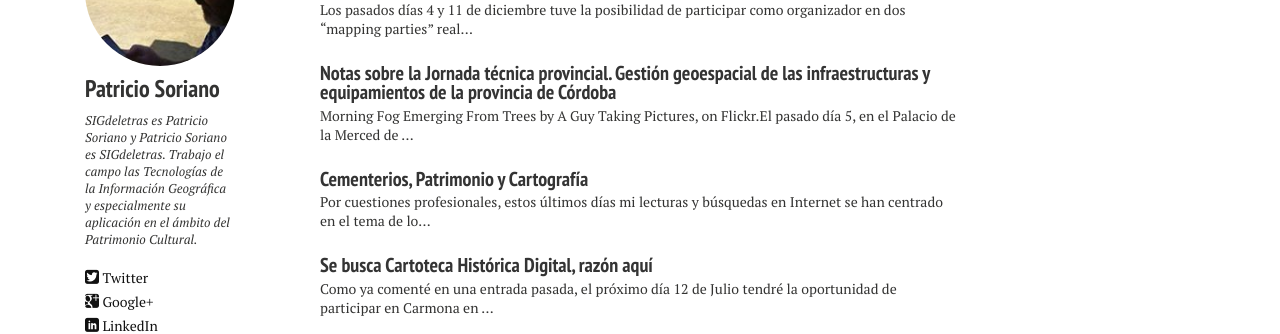
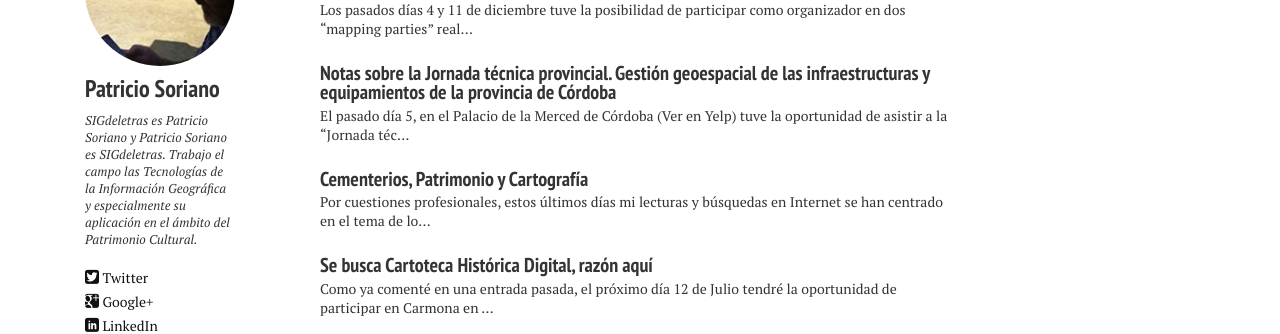
Before and after one commit to focks/minimal-1, a Jekyll site: the page built from index.md, in a window 1280 px wide. Shown: the part 509-843 px from the top of the page. Built offline with Jekyll 4.4.1, drawn with Linux system fonts in a browser that asks for light colours; nearby versions of some CDN libraries.

Commit message:
Update 2013-11-06-jornadas_sigeiel.md

```diff
--- a/_posts/2013-11-06-jornadas_sigeiel.md
+++ b/_posts/2013-11-06-jornadas_sigeiel.md
@@ -8,20 +8,13 @@ tags: [Jornadas, Diputación, SIG, EIEL, Córdoba]
 published: true
 comments: true
 ---
-<figure>
-	<a href="http://farm8.staticflickr.com/7351/9249099214_ca6d1c38cc.jpg"><img src="http://farm8.staticflickr.com/7351/9249099214_ca6d1c38cc.jpg"></a>
-
-	<figcaption><a href="http://www.flickr.com/photos/80901381@N04/7758832526/" title="Morning Fog Emerging From Trees by A Guy Taking Pictures, on Flickr">Morning Fog Emerging From Trees by A Guy Taking Pictures, on Flickr</a>.</figcaption>
-</figure>
-
-<iframe width="425" height="350" frameborder="0" scrolling="no" marginheight="0" marginwidth="0" src="http://www.openstreetmap.org/export/embed.html?bbox=-4.79078471660614%2C37.88825623923123%2C-4.788022041320801%2C37.88934639660949&amp;layer=mapnik" style="border: 1px solid black"></iframe>
-
 
 El pasado día 5, en el Palacio de la Merced de Córdoba (Ver en Yelp) tuve la oportunidad de asistir a la “Jornada técnica provincial. Gestión geoespacial de las infraestructuras y equipamientos de la provincia de Córdoba. Información geográfica 2.0” organizadas por Empresa Provincial de Informática (Eprinsa) y la Diputación de Córdoba. Al final de la (intensa) jornada  y tras escuchar, sin descanso, el conjunto de las presentaciones  vinculados al uso de la Información Geográfica en la gestión municipal, mi sensación fue la de haber aprovechado bien el día y estar presente en la difusión pública de un proyecto con magníficos visos de futuro.
 
 Conozco desde hace tiempo los trabajos vinculados a las Tecnologías de Información Geográfica que viene desarrollando la Diputación de Córdoba , que tiene su expresión pública en el Geoportal de esta administración (http://www.dipucordoba.es/geoportal). Desde esta web, se puede también acceder al conjunto de servicios OGC de visualización y descarga de datos que  se encuentran incluidos en el nodo autonómico de la IDEAndalucía y en la IDE nacional. Tras la sesión del martes, tengo la sensación que el proyecto ha dado un gran salto y por el número de servicios y organismos provinciales que poco a poco se van sumando  al uso de la Información Geográfica digital creo que tienen unas estupendas perspectivas.
 
-<a href="http://www.flickr.com/photos/115384326@N07/12120226615/" title="20131106_jornadaseprinsa2 por Patricio Soriano, en Flickr"><img src="http://farm4.staticflickr.com/3727/12120226615_beb3f9c876.jpg" width="500" height="323" alt="20131106_jornadaseprinsa2"></a>
+<a href="http://www.flickr.com/photos/115384326@N07/12120226615/" title="20131106_jornadaseprinsa2 por Patricio Soriano, en Flickr"><img src="http://farm4.staticflickr.com/3727/12120226615_beb3f9c876.jpg" width="100%"  alt=""></a>
+
 
 Durante la mañana, escuchamos como los Sistemas de Información Geográfica tienen aplicación en la gestión de las Encuestas de Infraestructuras y Equipamientos Locales (EIEL), sus posibilidades para el inventario de luminaria orientado al ahorro energético (María Urbano), control de flotas de recogida de residuos (Sergio Velasco y Alejandro López de EPREMASA), geolocalización de expedientes urbanísticos (Javier Ponferrada), gestión de planeamiento urbanístico (Juan Carlos Cobos)  y otros proyectos futuros (ej. control de incendios).
 
```
